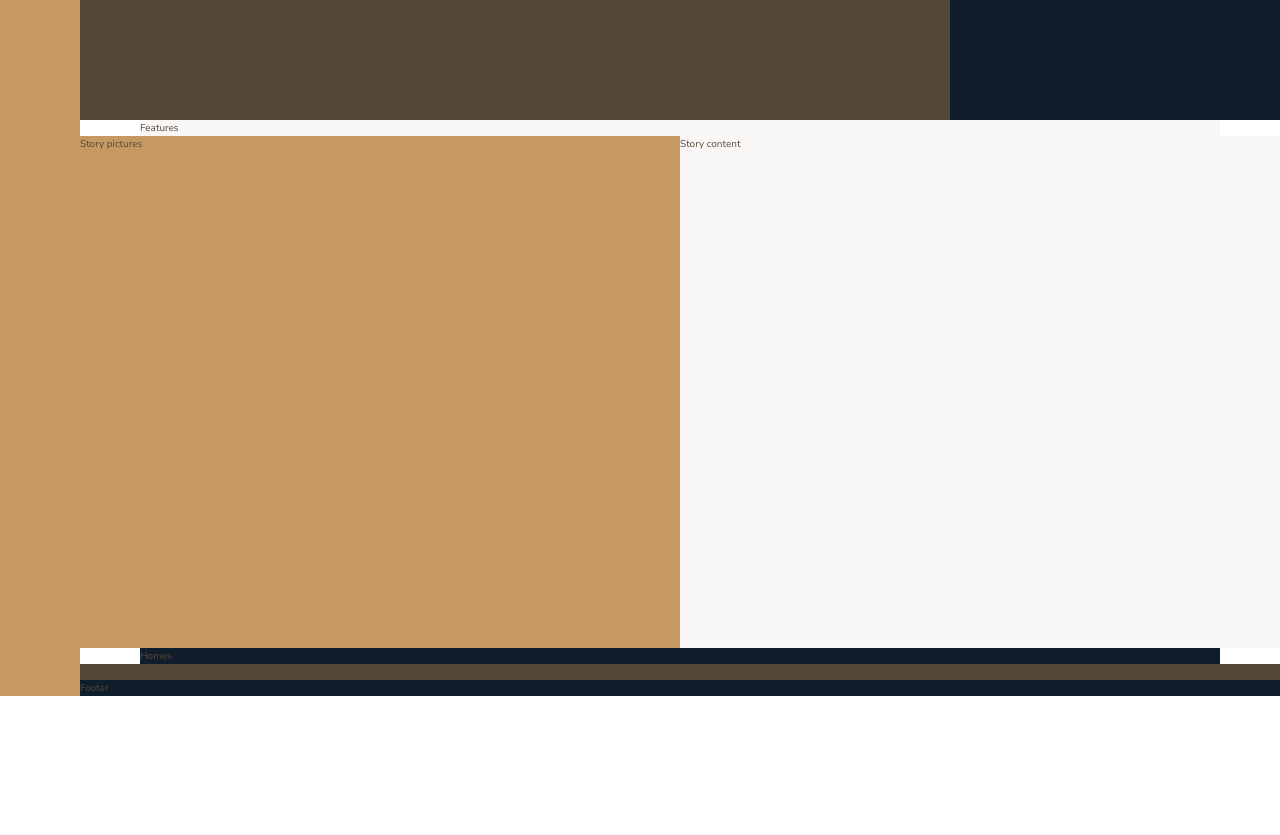
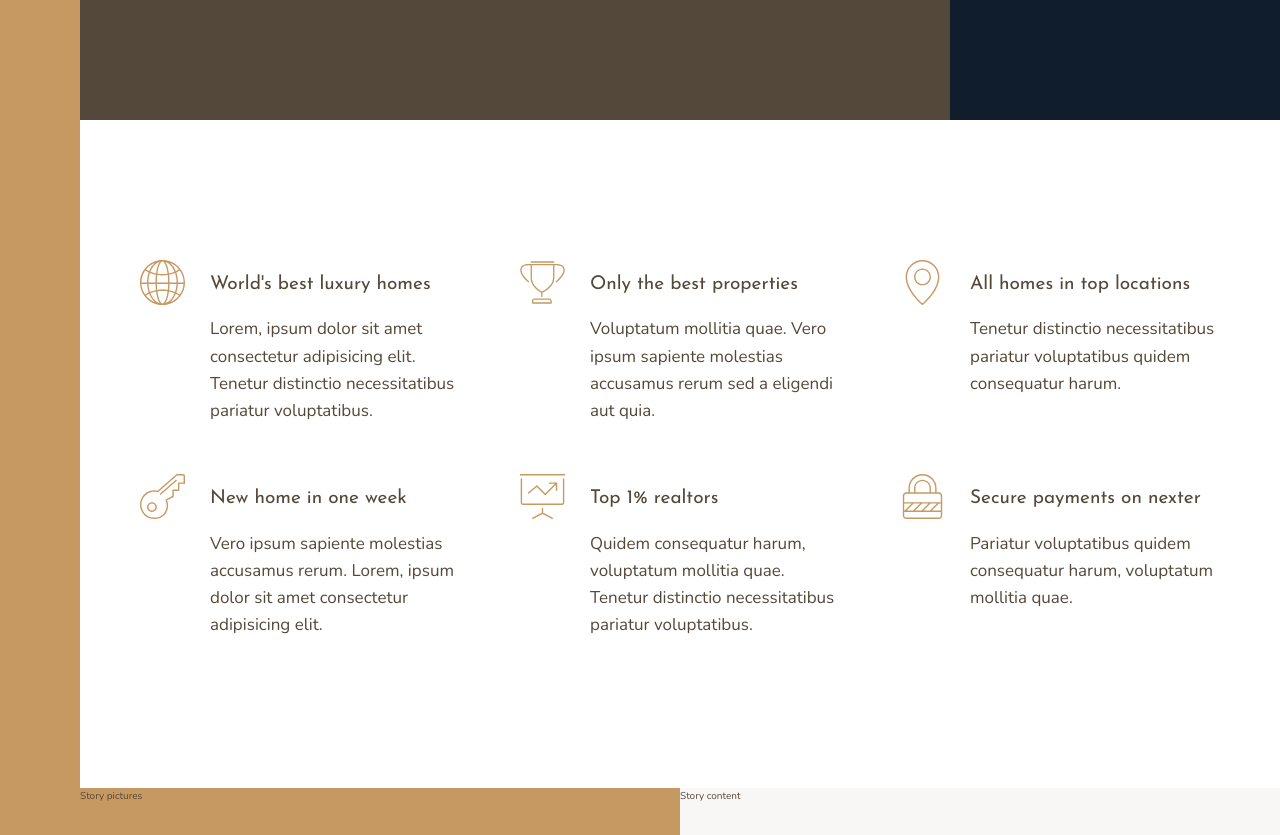
Before and after one commit to bblazevska/NexterProject, a plain HTML site: page index.html in a window 1280 px wide. Shown: the part 520-1355 px from the top of the page. Before the commit the page ends 1216 px from the top, so only its background shows below. Drawn offline with nearby package versions, Linux system fonts and the light colour scheme.

Commit message:
features section done

```diff
--- a/index.html
+++ b/index.html
@@ -25,7 +25,53 @@
         </div>
 
         <section class="features">
-            Features
+            <div class="feature">
+                <svg class="feature__icon">
+                    <use xlink:href="img/sprite.svg#icon-global"></use>
+                </svg>
+                <h4 class="heading-4 heading-4--dark">World's best luxury homes</h4>
+                <p class="feature__text">Lorem, ipsum dolor sit amet consectetur adipisicing elit. Tenetur distinctio necessitatibus pariatur voluptatibus.</p>
+            </div>
+            <div class="feature">
+                <svg class="feature__icon">
+                    <use xlink:href="img/sprite.svg#icon-trophy"></use>
+                </svg>
+                <h4 class="heading-4 heading-4--dark">Only the best properties</h4>
+                <p class="feature__text">Voluptatum mollitia quae. Vero ipsum sapiente molestias accusamus rerum sed a eligendi aut quia.
+                </p>
+            </div>
+            <div class="feature">
+                <svg class="feature__icon">
+                    <use xlink:href="img/sprite.svg#icon-map-pin"></use>
+                </svg>
+                <h4 class="heading-4 heading-4--dark">All homes in top locations</h4>
+                <p class="feature__text">Tenetur distinctio necessitatibus pariatur voluptatibus quidem consequatur harum.
+                </p>
+            </div>
+            <div class="feature">
+                <svg class="feature__icon">
+                    <use xlink:href="img/sprite.svg#icon-key"></use>
+                </svg>
+                <h4 class="heading-4 heading-4--dark">New home in one week</h4>
+                <p class="feature__text">Vero ipsum sapiente molestias accusamus rerum. Lorem, ipsum dolor sit amet consectetur adipisicing elit.
+                </p>
+            </div>
+            <div class="feature">
+                <svg class="feature__icon">
+                    <use xlink:href="img/sprite.svg#icon-presentation"></use>
+                </svg>
+                <h4 class="heading-4 heading-4--dark">Top 1% realtors</h4>
+                <p class="feature__text">Quidem consequatur harum, voluptatum mollitia quae. Tenetur distinctio necessitatibus pariatur voluptatibus.
+                </p>
+            </div>
+            <div class="feature">
+                <svg class="feature__icon">
+                    <use xlink:href="img/sprite.svg#icon-lock"></use>
+                </svg>
+                <h4 class="heading-4 heading-4--dark">Secure payments on nexter</h4>
+                <p class="feature__text">Pariatur voluptatibus quidem consequatur harum, voluptatum mollitia quae.
+                </p>
+            </div>
         </section>
 
         <div class="story__pictures">
--- a/sass/_features.scss
+++ b/sass/_features.scss
@@ -1,5 +1,34 @@
 .features{
-    background-color: $color-grey-light-1;
 
     grid-column: central-start / central-end;
+
+    margin: 15rem 0;
+
+    display: grid;
+    // grid-template-columns: repeat(3, 1fr);
+    grid-template-columns: repeat(auto-fit, minmax(25rem, 1fr));
+    grid-gap: 6rem;
+    align-items: start;
+
 }
+
+.feature{
+    display: grid;
+    grid-template-columns: min-content 1fr;
+    row-gap: 1.5rem;
+    column-gap: 2.5rem;
+
+
+    &__icon{
+        fill: $color-primary;
+        width: 4.5rem;
+        height: 4.5rem;
+        grid-row: 1/ span 2;
+        transform: translateY(-1rem);
+    }
+
+    &__text{
+        font-size: 1.7rem;
+        // grid-column: 2/ -1;
+    }
+}
--- a/sass/_typography.scss
+++ b/sass/_typography.scss
@@ -0,0 +1,12 @@
+%heading{
+    font-family: $font-display;
+    font-weight: 400;
+}
+
+.heading-4{
+    @extend %heading;
+    font-size: 1.9rem;
+
+    &--light{ color: $color-grey-light-1;}
+    &--dark{ color: $color-grey-dark-1;}
+}
```
Also changed, not shown: sass/main.css, 1 other file.
